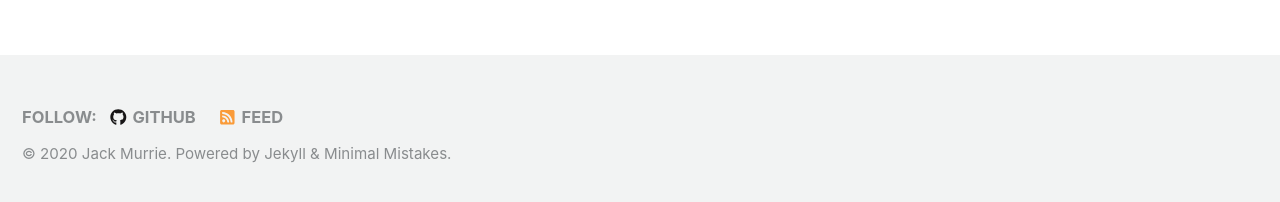
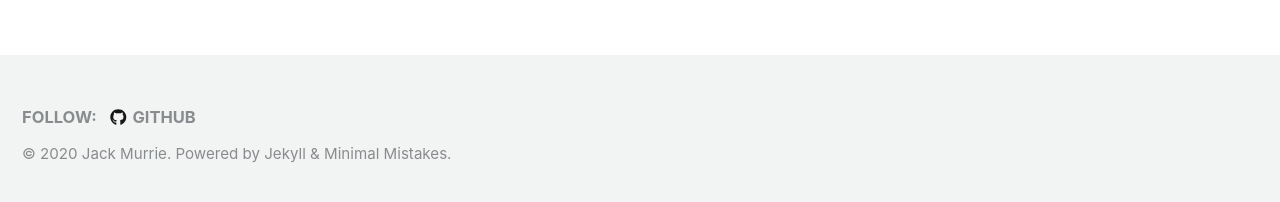
Before and after one commit to JackMurrie/JackMurrie.github.io, a Jekyll site: the page built from index.html, in a window 1280 px wide and 900 px high, scrolled down 1213 px. Shown: the part 690-892 px from the top of the window. Built offline with Jekyll 4.4.1, drawn with Linux system fonts in a browser that asks for light colours; nearby versions of some CDN libraries; the list of posts is cut into pages by our own code.

Commit message:
Update footer.html

```diff
--- a/_includes/footer.html
+++ b/_includes/footer.html
@@ -18,7 +18,6 @@
     {% if site.author.bitbucket %}
       <li><a href="https://bitbucket.org/{{ site.author.bitbucket }}"><i class="fab fa-fw fa-bitbucket" aria-hidden="true"></i> Bitbucket</a></li>
     {% endif %}
-    <li><a href="{% if site.atom_feed.path %}{{ site.atom_feed.path }}{% endif %}"><i class="fas fa-fw fa-rss-square" aria-hidden="true"></i> {{ site.data.ui-text[site.locale].feed_label | default: "Feed" }}</a></li>
   </ul>
 </div>
 
```
